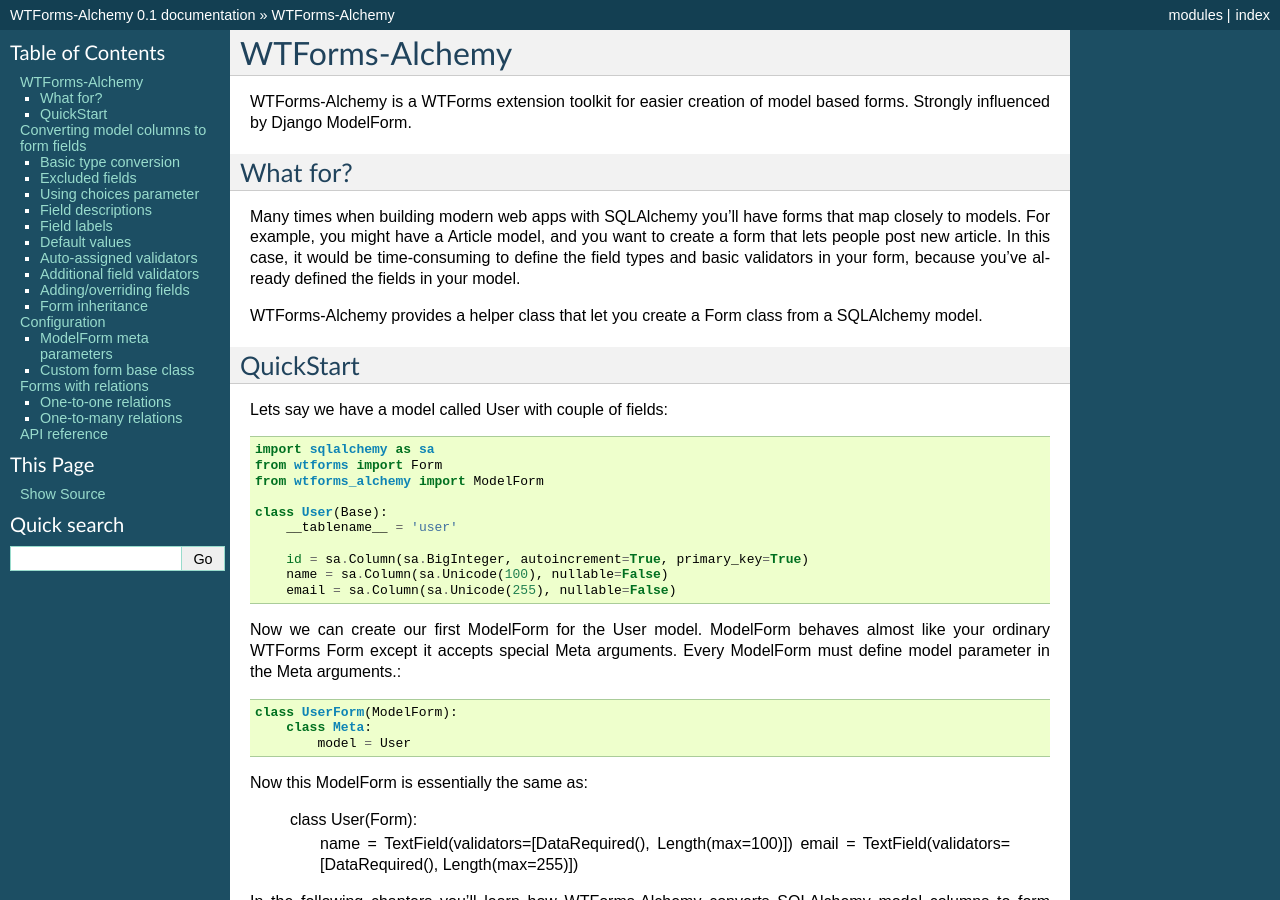
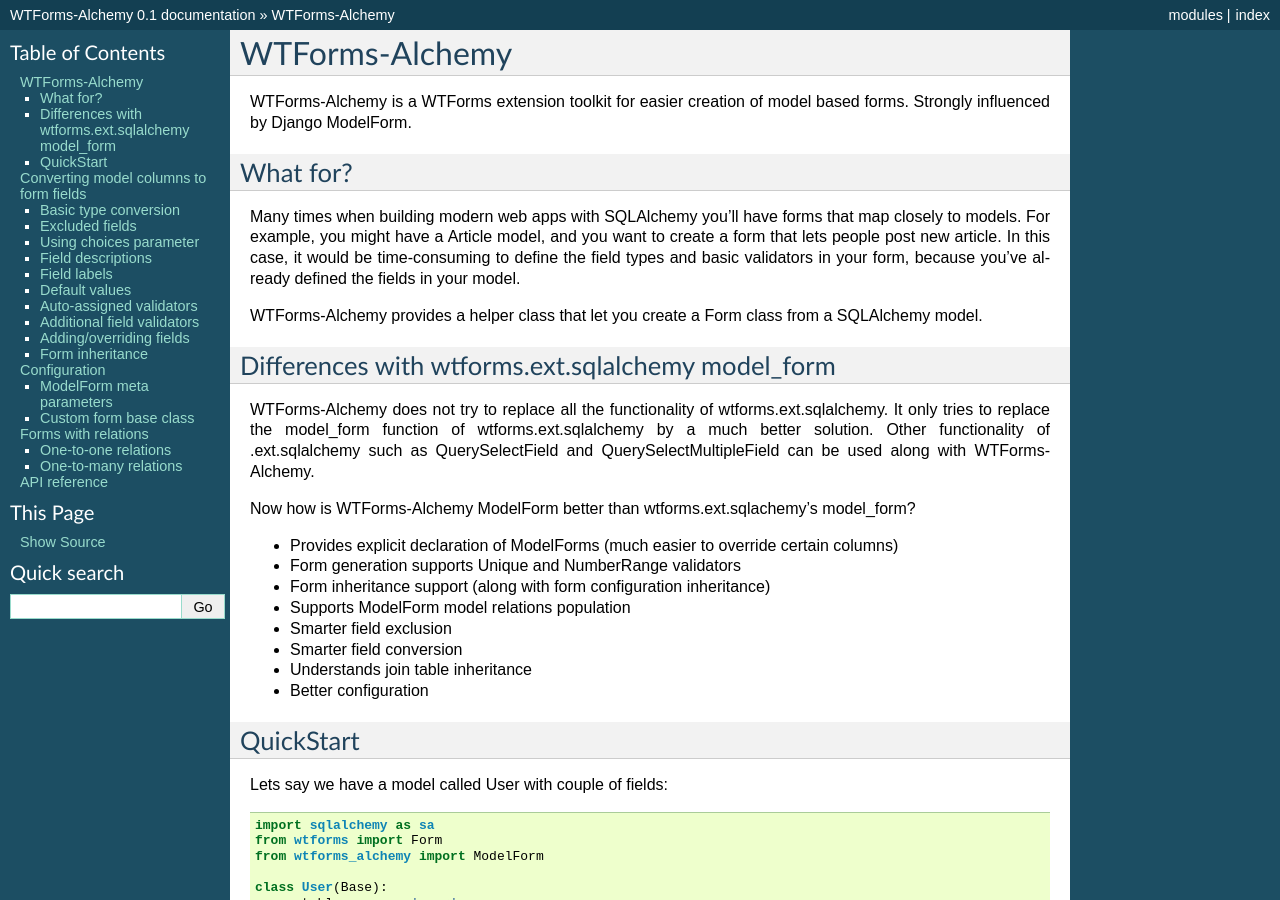
Before and after one commit to kvesteri/wtforms-alchemy, a Sphinx documentation site: the page built from docs/index.rst, in a window 1280 px wide and 900 px high. Built offline with Sphinx 7.4.7, drawn with Linux system fonts in a browser that asks for light colours.

Commit message:
updated docs

```diff
--- a/docs/index.rst
+++ b/docs/index.rst
@@ -14,6 +14,26 @@
 
 WTForms-Alchemy provides a helper class that let you create a Form class from a
 SQLAlchemy model.
+
+Differences with wtforms.ext.sqlalchemy model_form
+--------------------------------------------------
+
+WTForms-Alchemy does not try to replace all the functionality of wtforms.ext.sqlalchemy.
+It only tries to replace the model_form function of wtforms.ext.sqlalchemy by a much better solution.
+Other functionality of .ext.sqlalchemy such as QuerySelectField and QuerySelectMultipleField can be used
+along with WTForms-Alchemy.
+
+Now how is WTForms-Alchemy ModelForm better than wtforms.ext.sqlachemy's model_form?
+
+* Provides explicit declaration of ModelForms (much easier to override certain columns)
+* Form generation supports Unique and NumberRange validators
+* Form inheritance support (along with form configuration inheritance)
+* Supports ModelForm model relations population
+* Smarter field exclusion
+* Smarter field conversion
+* Understands join table inheritance
+* Better configuration
+
 
 QuickStart
 ----------
```
